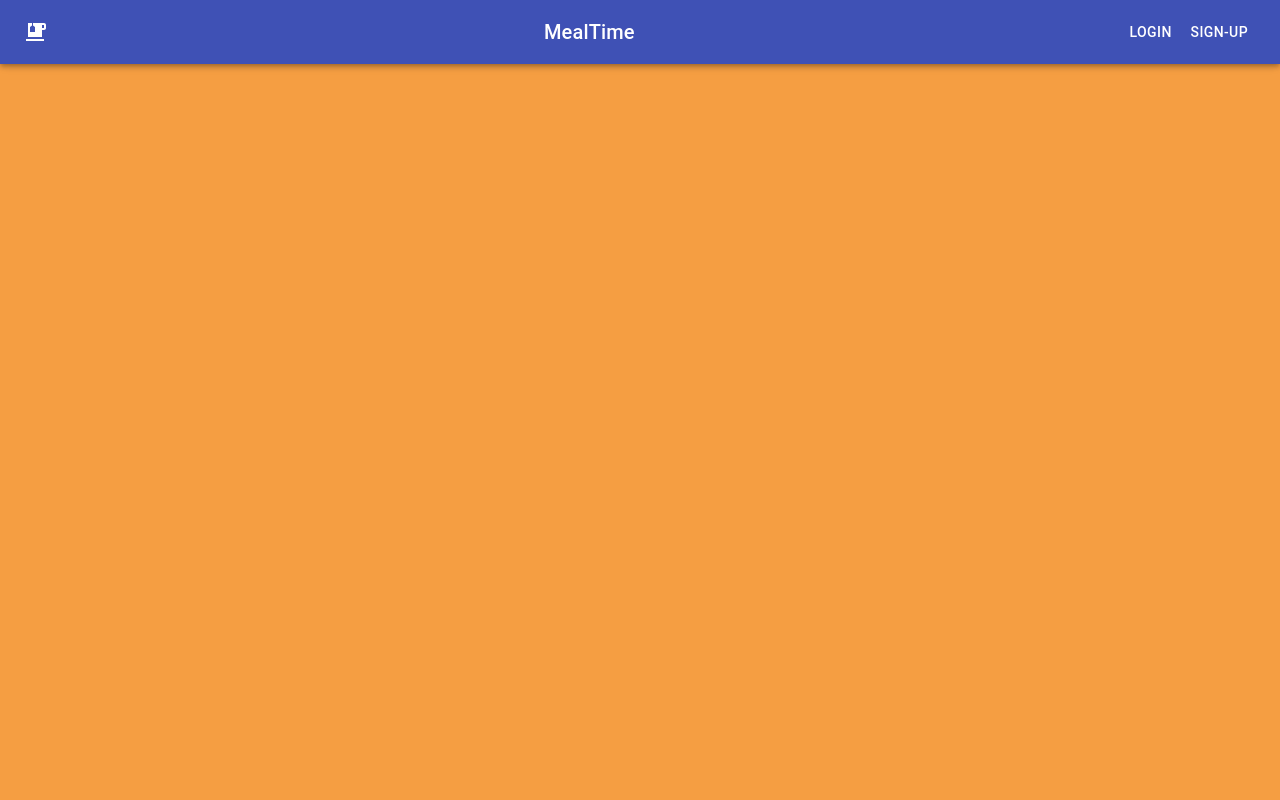
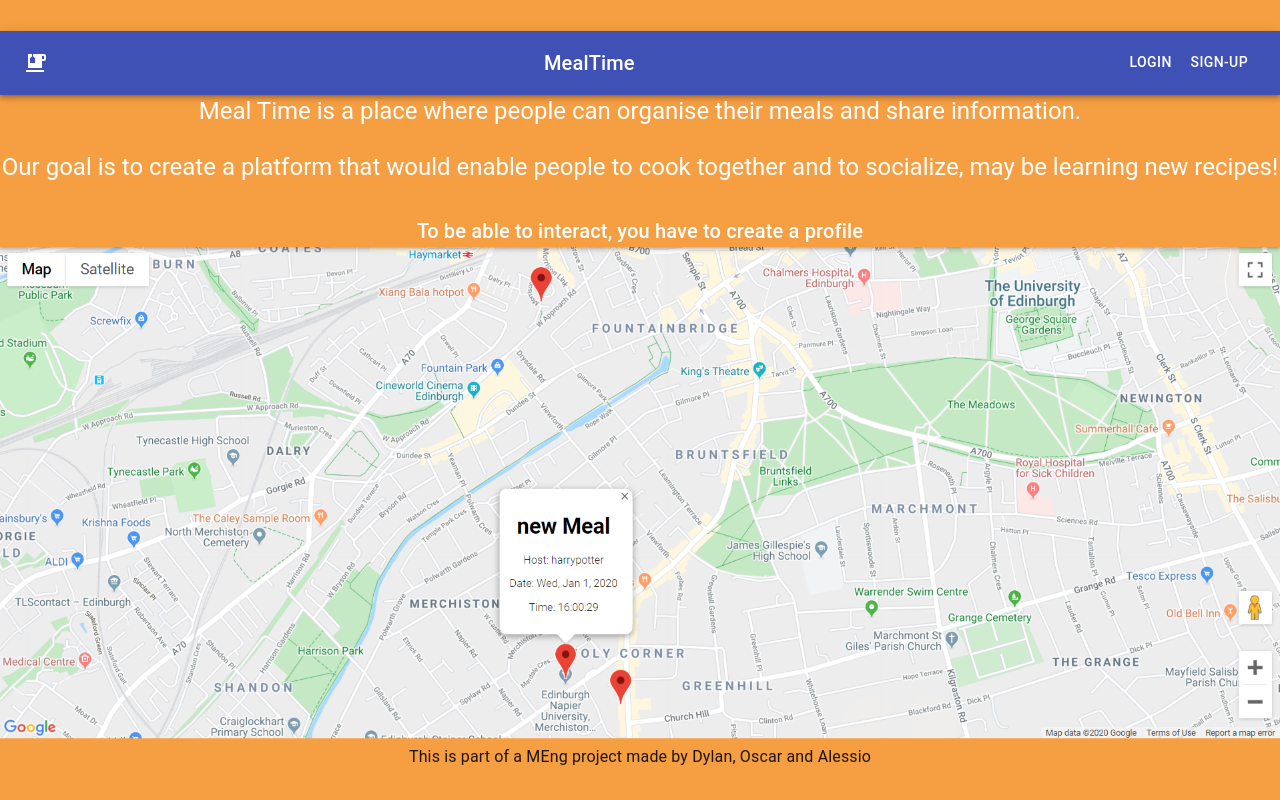
Before and after one commit to Willyees/MEng2019, a React (Create React App) app: page / in a window 1280 px wide. Built offline with nearby package versions, Linux system fonts and the light colour scheme; no server answers; what google-maps-react would draw is missing.

Commit message:
modified app bar so it does not overlap over other elements, added some parts on the home

```diff
--- a/src/components/AppBar.js
+++ b/src/components/AppBar.js
@@ -16,6 +16,7 @@ const useStyles = makeStyles(theme => ({
     root: {
         flexgrow: 1,
         width: '100%',
+        appBarSpacer : theme.mixins.toolbar
     },
     menuButton: {
       marginRight: theme.spacing(2),
@@ -30,9 +31,9 @@ const useStyles = makeStyles(theme => ({
 
     return (
       <div className={classes.root}>
-        <AppBar position="fixed">
+        <AppBar position="static">
           <Toolbar>
-            <IconButton edge="start" color="inherit" >
+            <IconButton  edge="start" color="inherit" >
             < EmojiFoodBeverageSharpIcon /> {/* I'd like it to not show as a button when hovered changes color background */}
             </IconButton>
             <Typography variant="h6" className={classes.title}>
--- a/src/views/home.js
+++ b/src/views/home.js
@@ -3,8 +3,13 @@ import AppBar from '../components/AppBar';
 import $ from 'jquery';
 import { element } from 'prop-types';
 import {isUserLoggedIn, getCookie} from '../helperFunctions'
+import Grid from '@material-ui/core/Grid'
+import Paper from '@material-ui/core/Paper'
+import img_map from '../res/map_meal_time.png'
+import { Typography } from '@material-ui/core';
 
 class HomeTemplate extends Component {
+
     constructor(props){
         super(props);
     }
@@ -18,11 +23,39 @@ class HomeTemplate extends Component {
     }
 
     render() {
-        // const classes = useStyles();
 	//Wrapped in div as return must return a single element, div means we can add more childre
         return(
 	    <div>
+            <div>
                 <AppBar/>
+            </div>
+                <Grid container>
+                    <Grid item xs={12}>
+                        <Typography variant={'h5'}>
+                        Meal Time is a place where people can organise their meals and share information. <p />
+                        Our goal is to create a platform that would enable people to cook together and to socialize, may be learning new recipes!
+                        </Typography>
+                    </Grid>
+                    <Grid item xs={12}>
+                        <Typography variant={'h6'}>
+                        <br/>
+                        To be able to interact, you have to create a profile
+                        </Typography>
+                    </Grid>
+
+                </Grid>
+                <Grid container >
+                    <Grid item xs={12}>
+                        <img src={img_map} alt="Example map meal image" style={{width : '100%'}}/> {/*using inline style for testing. WIll have to use Highorder component API https://stackoverflow.com/questions/56432167/how-to-style-components-using-makestyles-and-still-have-lifecycle-methods-in-mat*/}
+
+                    </Grid>
+                    <Grid item xs={12}>
+                        <Typography color={'textPrimary'}>
+                            This is part of a MEng project made by Dylan, Oscar and Alessio
+                        </Typography>
+                    </Grid>
+
+                </Grid>
 	    </div>
         );
     }
```
Also changed, not shown: src/res/map_meal_time.png (added).
